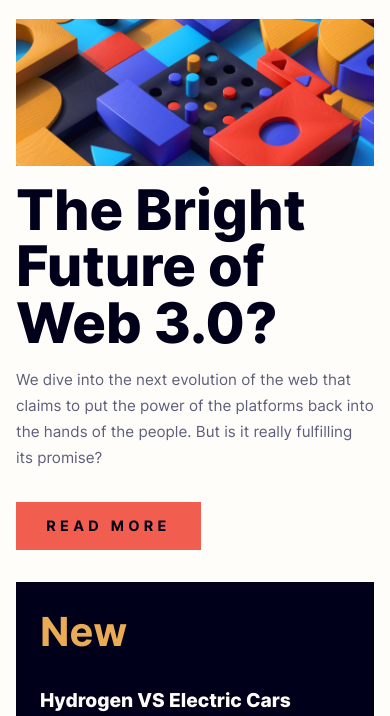
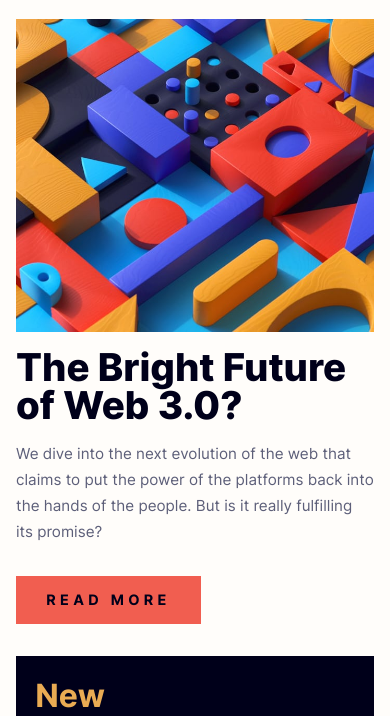
Before and after one commit to dtokayev/news-homepage, a plain HTML site: page index.html in a window 390 px wide. Shown: the part 73-789 px from the top of the page. Drawn offline with Linux system fonts and the light colour scheme.

Commit message:
fix mobile screen sizing

```diff
--- a/css/styles.css
+++ b/css/styles.css
@@ -24,8 +24,8 @@
   --fs-400: .95rem;
   --fs-700: 1.2rem;
   --fs-750: 2rem;
-  --fs-800: 2.5rem;
-  --fs-900: 3.5rem;
+  --fs-800: clamp(2rem, 5vw, 2.5rem);
+  --fs-900: clamp(2.4rem, 7vw, 3.5rem);
 }
 
 /* 1. Use a more-intuitive box-sizing model */
@@ -262,6 +262,8 @@ body {
 }
 
 .top-articles {
+  grid-template-columns: repeat(auto-fit, minmax(320px, 1fr));
+
   counter-reset: article-count;
 
   li {
@@ -368,4 +370,8 @@ button {
       font-size: 1.1rem;
     }
   }
+
+  .new-articles {
+    padding: 1.5rem 1.2rem;
+  }
 }
--- a/index.html
+++ b/index.html
@@ -38,7 +38,10 @@
       <div class="span-2 featured-article-container">
         <h2 class="visually-hidden">Featured article</h2>
         <article class="featured">
-          <img class="featured__img" src="./assets/images/image-web-3-desktop.jpg" alt="">
+          <picture class="featured__img">
+            <source srcset="./assets/images/image-web-3-mobile.jpg" media="(max-width: 750px)">
+            <img src="./assets/images/image-web-3-desktop.jpg" alt="">
+          </picture>
           <h3 class="featured__title">The Bright Future of Web 3.0?</h3>
           <div class="flow">
             <p>
```
